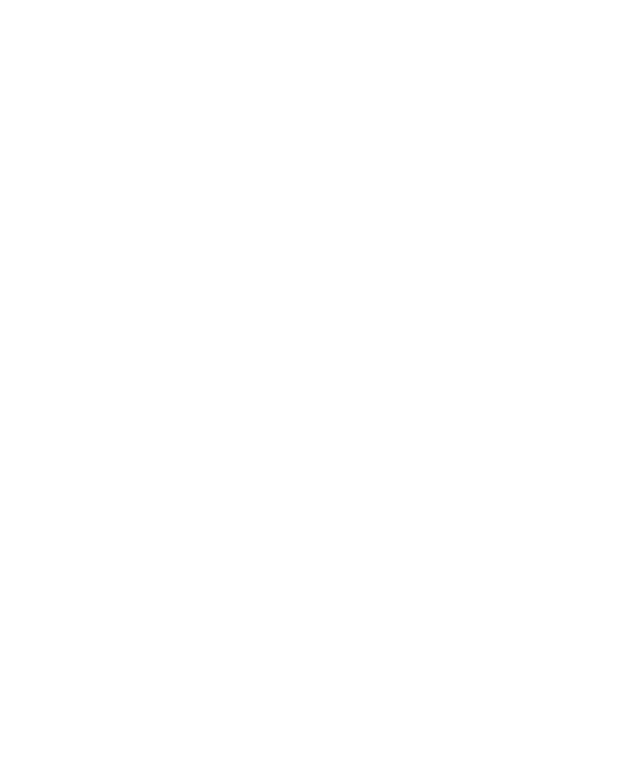
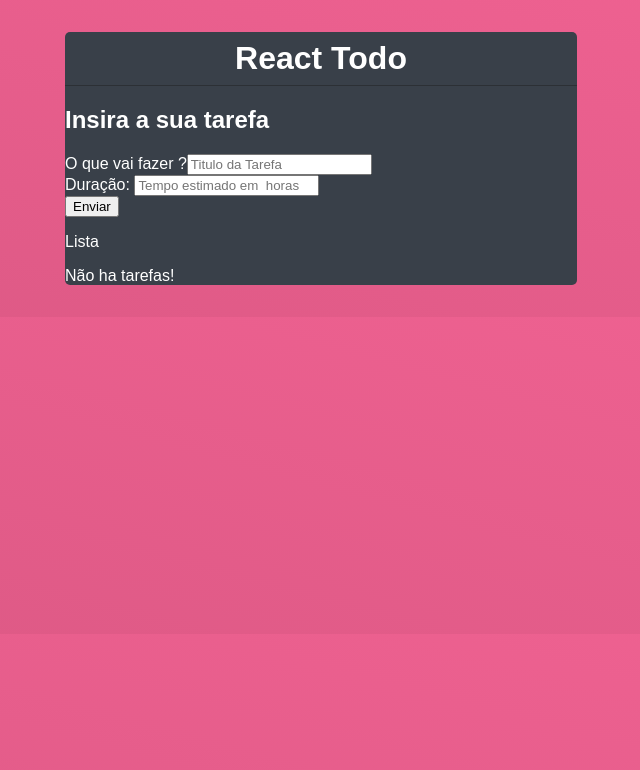
Before and after one commit to AntonyFelisberto/projeto_todo_react, a React (Create React App) app in the folder projeto/todoapp/: page / in a window 1280 px wide. Shown: the top 770 px of the page, without its empty margins (319-959 px from the left). Built offline with nearby package versions, Linux system fonts and the light colour scheme.

Commit message:
components para todo

```diff
--- a/projeto/todoapp/src/App.css
+++ b/projeto/todoapp/src/App.css
@@ -1,38 +1,17 @@
 .App {
-  text-align: center;
+    width: 40%;
+    margin: 2em auto;
+    background-color: #394049;
+    border-radius: 5px;
+    color: #fff;
 }
 
-.App-logo {
-  height: 40vmin;
-  pointer-events: none;
+.todo-header {
+    padding: 0.5em;
+    border-bottom: 1px solid #2c3035;
+    text-align: center;
 }
 
-@media (prefers-reduced-motion: no-preference) {
-  .App-logo {
-    animation: App-logo-spin infinite 20s linear;
-  }
+.todo-header h1 {
+    margin: 0;
 }
-
-.App-header {
-  background-color: #282c34;
-  min-height: 100vh;
-  display: flex;
-  flex-direction: column;
-  align-items: center;
-  justify-content: center;
-  font-size: calc(10px + 2vmin);
-  color: white;
-}
-
-.App-link {
-  color: #61dafb;
-}
-
-@keyframes App-logo-spin {
-  from {
-    transform: rotate(0deg);
-  }
-  to {
-    transform: rotate(360deg);
-  }
-}
--- a/projeto/todoapp/src/App.js
+++ b/projeto/todoapp/src/App.js
@@ -1,9 +1,53 @@
-import logo from './logo.svg';
 import './App.css';
+import { useState,useEffect } from 'react'
+import { BsTrash,BsBookmarkCheck,BsBookmarkCheckFill } from 'react-icons/bs'
+
+
+const [addres,url] = window.location.href.split(":");
+const API = `${addres}:${url}:5000`
 
 function App() {
+  const [title,setTitle] = useState("");
+  const [time,setTime] = useState("");
+  const [todos,setTodos] = useState([]);
+  const [loading,setLoading] = useState(false);
+
+  const handleSubmit = (e) => {
+    e.preventDefault();
+    const todo = {
+      id:Math.random(),
+      title,
+      time,
+      done:false
+    }
+
+    setTitle("")
+    setTime("")
+  }
+
   return (
     <div className="App">
+      <div className='todo-header'>
+        <h1>React Todo</h1>
+      </div>
+      <div className='form-todo'>
+        <h2>Insira a sua tarefa</h2>
+        <form onSubmit={handleSubmit}>
+          <div className='form-control'>
+            <label htmlFor='title'>O que vai fazer ?</label>
+            <input type='text' name="title" placeholder='Titulo da Tarefa' onChange={(e)=>setTitle(e.target.value)} value={title || ""} required/>
+          </div>
+          <div className='form-control'>
+            <label htmlFor='time'>Duração: </label>
+            <input type='text' name="time" placeholder='Tempo estimado em  horas' onChange={(e)=>setTime(e.target.value)} value={time || ""} required/>
+          </div>
+          <input type='submit' value="Enviar"/>
+        </form>
+      </div>
+      <div className='list-todo'>
+        <p>Lista</p>
+        {todos.length === 0 && <p>Não ha tarefas!</p>}
+      </div>
     </div>
   );
 }
--- a/projeto/todoapp/src/index.css
+++ b/projeto/todoapp/src/index.css
@@ -1,13 +1,13 @@
+html {
+  background: linear-gradient(
+    195deg,
+    rgba(240, 98, 146, 1) 0%,
+    rgba(221, 89, 133, 1) 98%
+  );
+}
+
 body {
   margin: 0;
-  font-family: -apple-system, BlinkMacSystemFont, 'Segoe UI', 'Roboto', 'Oxygen',
-    'Ubuntu', 'Cantarell', 'Fira Sans', 'Droid Sans', 'Helvetica Neue',
-    sans-serif;
-  -webkit-font-smoothing: antialiased;
-  -moz-osx-font-smoothing: grayscale;
+  padding: 0;
+  font-family: Arial, Helvetica, sans-serif;
 }
-
-code {
-  font-family: source-code-pro, Menlo, Monaco, Consolas, 'Courier New',
-    monospace;
-}
```
Also changed, not shown: 1 other file (tests, documents, lock files or other folders).
